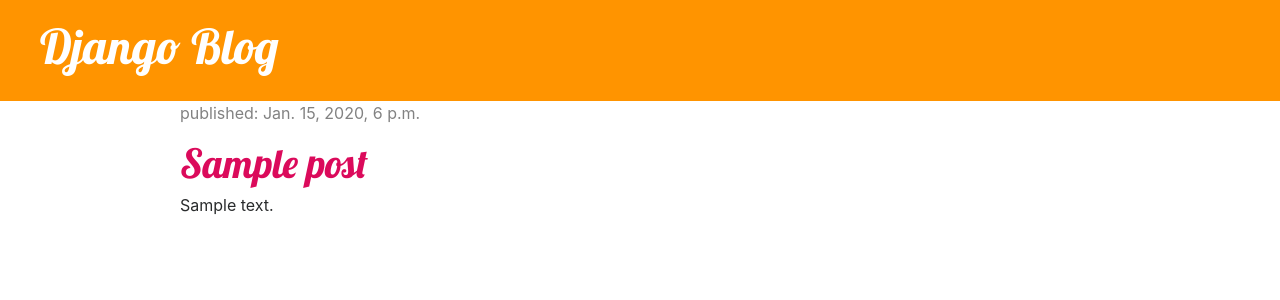
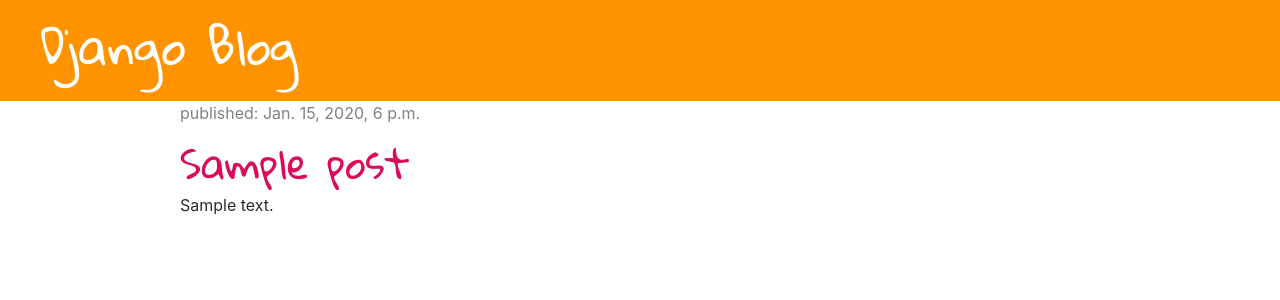
Before and after one commit to mike840609/django_web, a Django app: template blog/templates/blog/post_list.html in a window 1280 px wide. Shown: the top 300 px of the page. Run offline with Django 3.2, Linux system fonts and the light colour scheme; the template is opened without the code that fills it: values that come from a table or form of the project are taken from there, others are empty; tables that the repository leaves empty hold one stand-in row (values such as "Sample post"); some libraries are stand-ins or nearby versions.

Commit message:
font fix

```diff
--- a/blog/static/css/blog.css
+++ b/blog/static/css/blog.css
@@ -1,7 +1,10 @@
 h1 a {
     /*color: #FCA205;*/
     color: rgb(219, 10, 91);
-    font-family: 'Lobster';
+    /*font-family: 'Lobster';*/
+    /*font-family: 'Indie Flower', cursive;*/
+    /*font-family: 'Gloria Hallelujah', cursive;*/
+    font-family: 'Gloria Hallelujah', cursive;
 }
 
 
@@ -25,7 +28,10 @@ h1 a {
 }*/
 
 h1, h2, h3, h4 {
-    font-family: 'Lobster', cursive;
+    /*font-family: 'Lobster', cursive;*/
+    /*font-family: 'Indie Flower', cursive;*/
+    /*font-family: 'Gloria Hallelujah', cursive;*/
+    font-family: 'Gloria Hallelujah', cursive;
 }
 
 .date {
--- a/blog/templates/blog/base.html
+++ b/blog/templates/blog/base.html
@@ -3,7 +3,7 @@
 <head>
     <link rel="stylesheet" href="https://maxcdn.bootstrapcdn.com/bootstrap/4.0.0-alpha.6/css/bootstrap.min.css" integrity="sha384-rwoIResjU2yc3z8GV/NPeZWAv56rSmLldC3R/AZzGRnGxQQKnKkoFVhFQhNUwEyJ"
         crossorigin="anonymous">
-  <script src="https://code.jquery.com/jquery-3.1.1.slim.min.js" integrity="sha384-A7FZj7v+d/sdmMqp/nOQwliLvUsJfDHW+k9Omg/a/EheAdgtzNs3hpfag6Ed950n"
+    <script src="https://code.jquery.com/jquery-3.1.1.slim.min.js" integrity="sha384-A7FZj7v+d/sdmMqp/nOQwliLvUsJfDHW+k9Omg/a/EheAdgtzNs3hpfag6Ed950n"
         crossorigin="anonymous"></script>
     <script src="https://cdnjs.cloudflare.com/ajax/libs/tether/1.4.0/js/tether.min.js" integrity="sha384-DztdAPBWPRXSA/3eYEEUWrWCy7G5KFbe8fFjk5JAIxUYHKkDx6Qin1DkWx51bBrb"
         crossorigin="anonymous"></script>
@@ -11,8 +11,10 @@
         crossorigin="anonymous"></script>
 
     <!--fonts-->
-    <link href="//fonts.googleapis.com/css?family=Lobster&subset=latin,latin-ext" rel="stylesheet" type="text/css">
-
+    <!--<link href="//fonts.googleapis.com/css?family=Lobster&subset=latin,latin-ext" rel="stylesheet" type="text/css">-->
+    <!--<link href='https://fonts.googleapis.com/css?family=Indie+Flower' rel='stylesheet' type='text/css'>-->
+    <!--<link href='https://fonts.googleapis.com/css?family=Gloria+Hallelujah' rel='stylesheet' type='text/css'>-->
+    <link href='https://fonts.googleapis.com/css?family=Gloria+Hallelujah' rel='stylesheet' type='text/css'>
     <!--load customer css-->
     {% load staticfiles %}
     <link rel="stylesheet" href="{% static 'css/blog.css' %}">
@@ -29,8 +31,7 @@
         <div class="row">
             <div class="col-md-1"></div>
             <div class="col-md-10">
-            {% block content %}
-            {% endblock %}
+                {% block content %} {% endblock %}
             </div>
         </div>
     </div>
```
